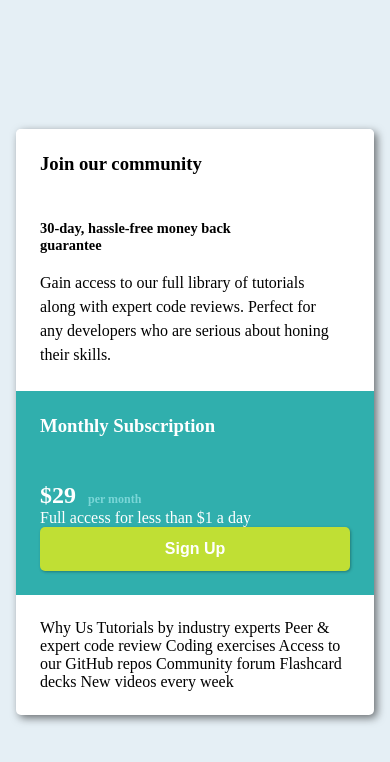
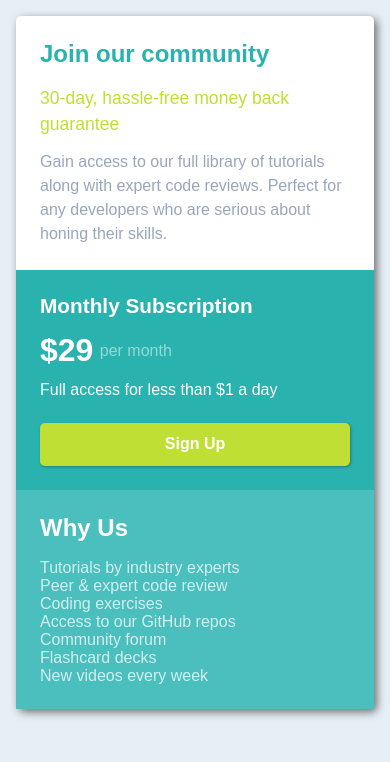
Before and after one commit to joaoVitor-amaro/project_price_grid, a plain HTML site: page index.html in a window 390 px wide. Drawn offline with Linux system fonts and the light colour scheme.

Commit message:
Estilo do mobile first completo

```diff
--- a/index.html
+++ b/index.html
@@ -14,36 +14,44 @@
 <body>
     <main>
         <div class="container">
-          <section class="card_community">
+          <section class="card_join_community">
                 <article>
-                  <h1 class="title_card">Join our community</h1>
-                  <h2>30-day, hassle-free money back guarantee</h2>
+                  <h1 class="title_card_comunity">Join our community</h1>
+                  <p class="card_text-guarantee">30-day, hassle-free money back guarantee</p>
                   <p>
                     Gain access to our full library of tutorials along with expert code reviews.
                     Perfect for any developers who are serious about honing their skills.
                   </p>
                 </article>
           </section>
+          <div>
             <section class="card_monthly_Subscription">
                   <article>
-                    <h1 class="title_card">Monthly Subscription</h1>
-                    <h2>&dollar;29 <span class="" style="font-size: 0.5em; margin-left: .5em; color: #7AD6D7;">per month</span></h2>
-                    <p>Full access for less than &dollar;1 a day</p>
+                      <h2 class="title_card_Subscription">Monthly Subscription</h2>
+                      <div class="container_plan_subscription">
+                        <p class="card-valuePlan">&dollar;29 </p>
+                        <span class="card_planMonth">per month</span>
+                      </div>
+                      <p class="card__text_access">Full access for less than &dollar;1 a day</p>
                       <button class="btn_sign">Sign Up</button>
                   </article>
             </section>
-          <section>
-                Why Us
-                Tutorials by industry experts
-                Peer &amp; expert code review
-                Coding exercises
-                Access to our GitHub repos
-                Community forum
-                Flashcard decks
+            <section class="card_community_coding">
+                  <article>
+                    <h2 class="card_title_community_coding">Why Us</h2>
+                    <p>
+                      Tutorials by industry experts <br>
+                      Peer &amp; expert code review <br>
+                      Coding exercises <br>
+                      Access to our GitHub repos <br>
+                      Community forum <br>
+                      Flashcard decks <br>
                       New videos every week
+                    </p>
+                  </article>
             </section>
           </div>
+        </div>
     </main>
-
 </body>
 </html>
--- a/style/style.css
+++ b/style/style.css
@@ -2,20 +2,17 @@
     margin: 0px;
     padding: 0px;
     box-sizing: border-box;
+    font-family: Arial, Helvetica, sans-serif;
 }
 
-body, html {
+html, body {
     height: 100vh;
-    width: 100vw;
     background-color: hsl(204, 43%, 93%);
-    font-size: 1em;
 }
 
 main {
-    height: 100vh;
     display: flex;
     justify-content: center;
-    align-items: center;
     padding: 1em;
 }
 
@@ -23,36 +20,63 @@ div.container {
     max-width: 375px;
     background-color: white;
     border-radius: 5px;
-    overflow: hidden;
     box-shadow: 3px 3px 8px 0px rgba(0, 0, 0, 0.541);
 }
 
-div > section {
+div.container section {
     padding: 1.5em;
 }
 
-section h1.title_card {
-    padding-bottom: 2.4em;
+section.card_join_community > article > h1.title_card_comunity {
+    font-size: 1.5em;
+    font-weight: 700;
+    padding-bottom: .7em;
+    color: hsla(179, 62%, 43%, 1);
 }
 
-section.card_community {
-    background-color: white;
+section.card_join_community > article > p.card_text-guarantee {
+    padding-bottom: 0.7em;
+    font-size: 1.1em;
+    color: hsla(71, 73%, 54%, 1);
 }
 
-section.card_community > article > h2 {
-    padding-bottom: 1.2em;
-    font-size: 0.9em;
-    width: 200px;
-}
-
-section.card_community article > p {
-    width: 300px;
+section.card_join_community article > p {
+    font-size: 1em;
     line-height: 1.5em;
+    color: hsla(218, 22%, 67%, 1);
 }
 
 section.card_monthly_Subscription {
-    background-color: #30AFAD;
+    background-color: hsla(179, 62%, 43%, 1);
     color: #ffffff;
+}
+
+section.card_monthly_Subscription h2.title_card_Subscription {
+    font-size: 1.3em;
+    font-weight: 700;
+    padding-bottom: .7em;
+}
+
+section.card_monthly_Subscription div.container_plan_subscription {
+    display: flex;
+    align-items: flex-end;
+    padding-bottom: .7em;
+}
+
+section.card_monthly_Subscription div.container_plan_subscription > p.card-valuePlan {
+    font-size: 2em;
+    font-weight: 700;
+}
+
+section.card_monthly_Subscription div.container_plan_subscription > span.card_planMonth {
+    line-height: 36px;
+    margin-left: 0.4em;
+    opacity: 50%;
+}
+
+section.card_monthly_Subscription p.card__text_access {
+    font-size: 1em;
+    padding-bottom: 1.5em;
 }
 
 section.card_monthly_Subscription button.btn_sign {
@@ -71,3 +95,16 @@ section.card_monthly_Subscription button.btn_sign:hover {
     background-color: hsla(71, 61%, 47%, 0.801);
 
 }
+
+section.card_community_coding {
+    background-color: hsla(179, 48%, 52%, 1);
+    color: #ffffff;
+}
+
+section.card_community_coding h2.card_title_community_coding {
+    padding-bottom: .7em;
+}
+
+section.card_community_coding p {
+    opacity: 75%;
+}
```
Lines whose indentation alone changed are shown as unchanged.
